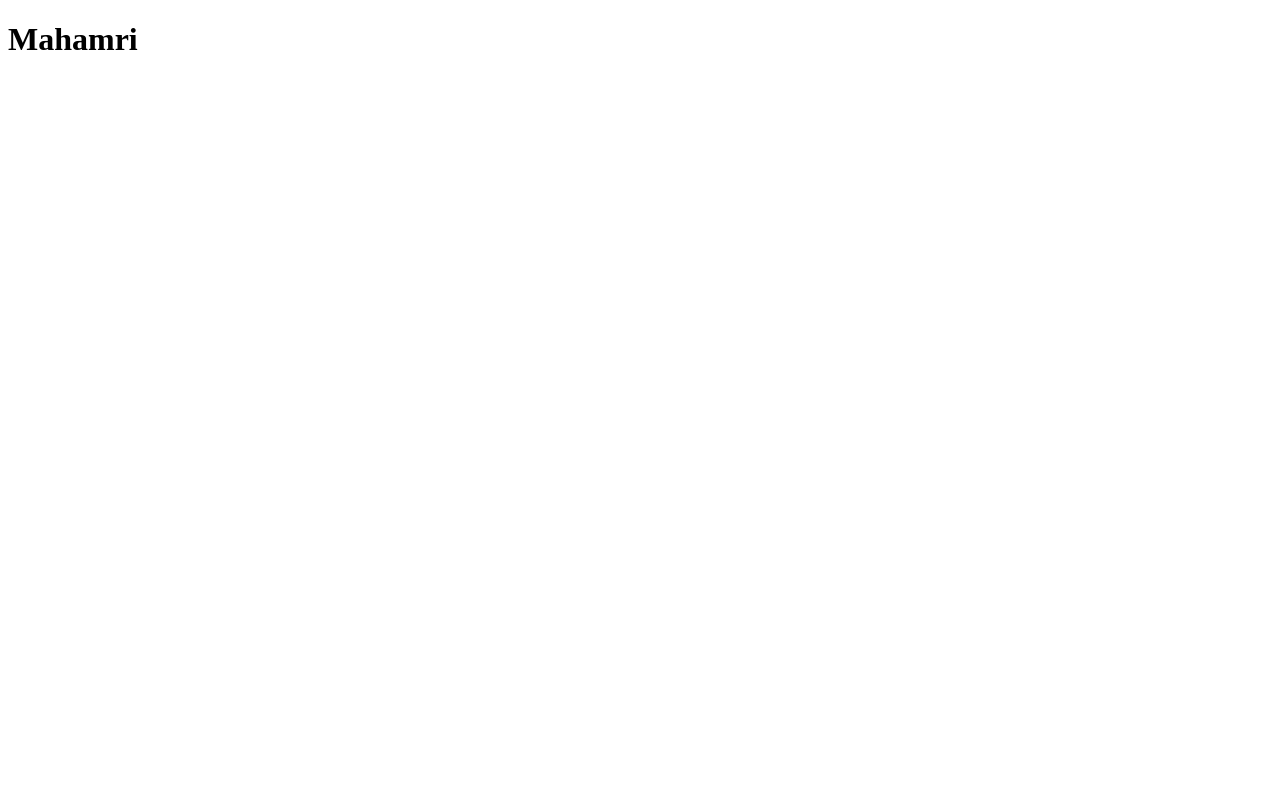
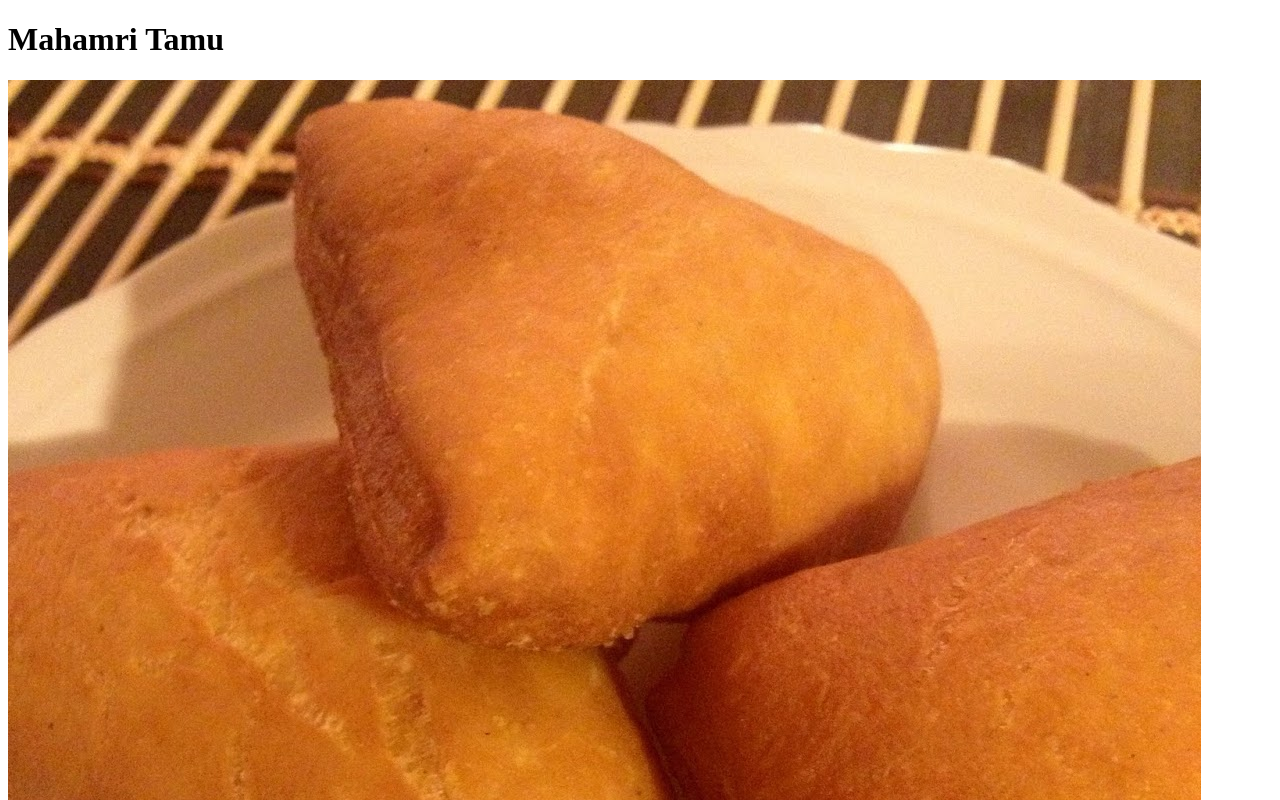
Before and after one commit to WanjaNjunge/odin-recipes, a plain HTML site: page recipes/mahamri.html in a window 1280 px wide. Shown: the top 800 px of the page. Drawn offline with Linux system fonts and the light colour scheme.

Commit message:
Add mahamri image to mahamri.html

```diff
--- a/recipes/mahamri.html
+++ b/recipes/mahamri.html
@@ -7,6 +7,7 @@
     <title>Steph Recipes</title>
 </head>
 <body>
-   <h1>Mahamri</h1>
+   <h1>Mahamri Tamu</h1>
+   <img src="../images/mahamri.jpg">
 </body>
 </html>
```
Also changed, not shown: index.html (+1 -1 lines), images/mahamri.jpg (added).
